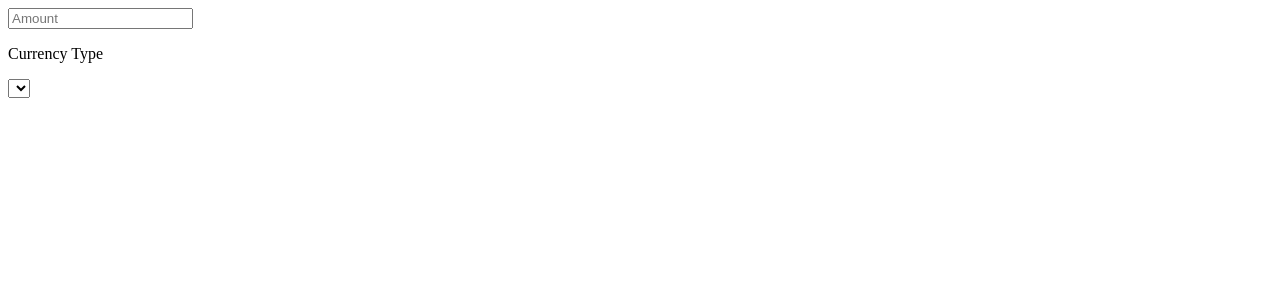
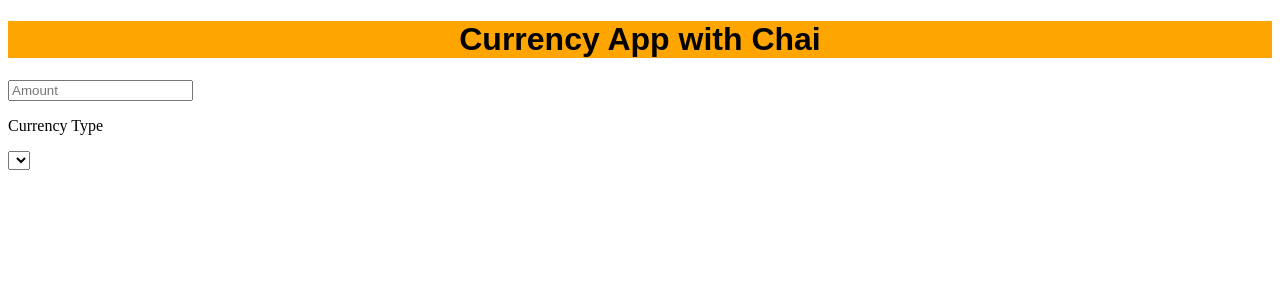
Before and after one commit to shubhg17/CURRENCY-PROJECT, a React (Vite) app: page / in a window 1280 px wide. Shown: the top 300 px of the page. Built offline with nearby package versions, Linux system fonts and the light colour scheme.

Commit message:
Added some comments

```diff
--- a/src/App.jsx
+++ b/src/App.jsx
@@ -5,7 +5,7 @@ function App() {
 
   return (
     <>
-      {/* <h1 className="heading">Currency App with Chai</h1> */}
+      <h1 className="heading">Currency App with Chai</h1>
       <Inputbox/>
     </>
   )
--- a/src/components/Inputbox.jsx
+++ b/src/components/Inputbox.jsx
@@ -1,8 +1,19 @@
 import React from  "react"
 
 //yeh function inputbox wala apse abhi do input le rha ha ek label aur classname classname nhi ha toh abhi default de diya amount bhi lenge and aur bhi cheeze
+
+// Reacts always sends one object that object contains all the props  your component joh tumne banaya idhar inputbox must accept that one object props then u can either do with 2 ways
+//react will never send multiple parameters so u can never receive them like normal JS functions normal functions ki tarah nhi krskte isko
+// // function Inputbox(props) {
+//     const label = props.label
+//     const amount = props.amount
+// //   }
+
+//2nd way function Inputbox({label , amount}) modern way  this is also JS destructing
+
+//yeh overall JS ki destructing likhi ha humne niche
 function Inputbox({
-   label ,
+   label , // from to keyword aske input box me uske liye label diya
    amount,
    onAmountChange, // joh bhi iss component ko call krega as amount change hoga toh state bhi change krni padegi iske liye hum useState use krenge
    onCurrencyChange, // same as amountchange concept
@@ -22,9 +33,17 @@ function Inputbox({
              className="firstbar"
              type="number"
              placeholder="Amount"
+ // These are HTML input attributes:
+// ✔ value → what is written inside the box
+// ✔ disabled → whether input can be typed or not
+// ✔ onChange → event when typing happens
              disabled={amountDisable}
              value={amount}
              //yaha tk theek ha but jabh mera amount change hoga toh me yaha ek onChange event use krunga as har input box pe onChange lagaskte ha
+
+            //Fires when the value of an input changes AND the element loses focus mtlb jabh hum jaha likh rhe ha mtlb input box ke bhar jab tk  click nhi krenge voh mtlb ha elment loses focus tbh tk onchange fire nhi hoga  (onchange)
+            //Fires immediately when you click an element.
+
              // iss se tumne ek event fire kiya aur iss se ek method call krskte ha but konsa method call kru voh humne de rkha ha onAmountChange input field me upar function me but yeh crash krskta ha as tumne input field me koi default value pass nhi kr rkhi isliye ek check krenge hum kar bhi nhi skte as function ha here && tbh hoga ki agar yeh available ha onAmountChange wala method toh isko usse krenge
              //Javascript onChange me value string format me le liti ha toh use number me convert krdenge
              onChange={(e) => onAmountChange && onAmountChange(Number(e.target.value))}
@@ -32,6 +51,22 @@ function Inputbox({
         </div>
         <div className="inner2div">
           <p className="para">Currency Type</p>
+{/*
+        // select HTML ka element ha basically yeh ek dropdown hota ha
+         //<select>
+             <option value="usd">USD</option>
+             <option value="inr">INR</option>
+         </select>
+         //user ek value choose krega in options me
+
+         // Option dropdown ke andar ek ek choice hoti ha example:  <option value="usd">usd</option> iska matlab user ko "usd" dikhega  if user selects value then usd milega
+
+         // .map() is used agar 2-3 currencys ho toh manually likh skte ho <option>usd</option>
+<option>inr</option>
+<option>eur</option> but jab APi se 10 -20 currencies ajyengi toh manually nhi likhskte  isliye loop lagate hain using .map()    and
+ : Map krta kya ha  : array ke har element ko leta ha uske liye ek <option> banata h and returns it .map() = list ko loop karke har element ke liye option bana deta hai
+*/}
+
           <select
           className="selectclass"
           value={selectCurrency}
--- a/src/components/index.js
+++ b/src/components/index.js
@@ -1,2 +1,2 @@
 //jitne bhi components ha hum usse yaha late ha aur yaha se export krte ha varna har kisi ke liye tum har kisi ka jsx banate ho bhot sare banjate ha
-import Inputbox from './Inputbox'
+// import Inputbox from './Inputbox'
```
